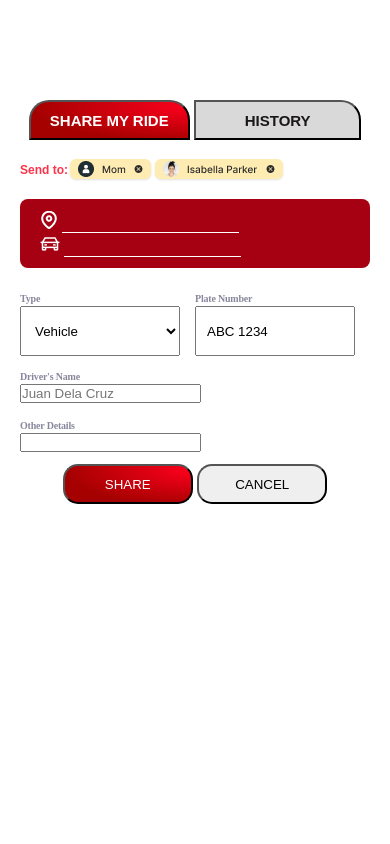
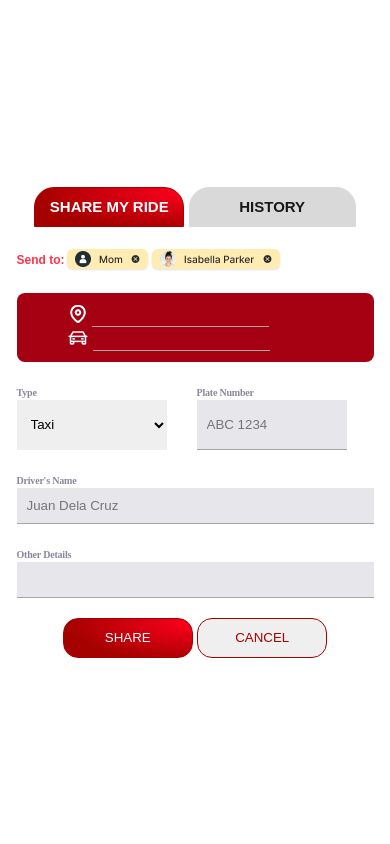
Before and after one commit to infante0000/SOSpicious, a PHP site: page /templates/commute2.html in a window 390 px wide. Run offline with PHP 8.4, Linux system fonts and the light colour scheme.

Commit message:
Pacheck if okii na yung 2nd page ng commute
1. Di ko pa magawa na sliding yung share my ride and history.
2. Yung type ng vehicle di ko machange color yung background.
3. Responsive naman sa mga mobile.

Thankss

```diff
--- a/sospicious/www/css/commute.css
+++ b/sospicious/www/css/commute.css
@@ -7,6 +7,9 @@
 
 body {
     display: flex;
+    align-items: center;
+    justify-content: center;
+    min-height: 100vh;
 }
 
 .commute_container{
@@ -42,11 +45,12 @@ body {
    font-weight: 700;
 }
 
+/* start of commute page 2 */
+
 .commute2_container{
     display: grid;
-    grid-template-rows: .5fr .5fr .5fr .5fr .5fr .5fr .5fr ;
-    margin: 100px 20px;
-    row-gap: 10px;
+    row-gap: 20px;
+    margin: 30px;
 }
 
 .commute2_two_buttons{
@@ -59,12 +63,13 @@ body {
     text-shadow: 0px 1.5px 2px 0px rgba(0, 0, 0, 0.25);
     font-size: 15px;
     font-weight: 600;
-    width: 161px;
+    width: 150px;
     height: 40px;
     flex-shrink: 0;
     border-radius: 20px 20px 0px 0px;
     background: radial-gradient(98.80% 98.80% at 100.00% 12.50%, #FC001C 0%, #A50101 100%);
     text-transform: uppercase;
+    border: 1px solid #A50101;
 }
 
 .commute2_history{
@@ -75,10 +80,10 @@ body {
     width: 167px;
     height: 40px;
     flex-shrink: 0;
-    border-radius: 0px 20px 0px 0px;
+    border-radius: 20px 20px 0px 0px;
     background: #D9D9D9;
     text-transform: uppercase;
-
+    border: 1px solid #D9D9D9;
 }
 
 .commute2_send{
@@ -95,6 +100,7 @@ body {
     display: block;
     padding: 12px 72px 11px 20px;
     align-items: center;
+    text-align: center;
     border-radius: 8px;
     background: #A50113;
 }
@@ -106,21 +112,32 @@ body {
         border-bottom: 1px solid white;
 }
 
-.form{
+/* .form{
     margin-top: 10px;
-}
+} */
 
 .form .commute2_column .commute2_same{
     position: relative;
     height: 50px;
-    width: 160px;
+    width: 150px;
     outline: none;
     padding: 10px;
 }
 
-.form .commute2_column{
+.commute2_same{
+    border: none;
+    padding: 10px;
+}
+
+
+.commute2_column{
     display: flex;
-    column-gap: 15px;
+    column-gap: 30px;
+}
+
+.commute2_driver{
+    display: block;
+    position: relative;
 }
 
 .commute2_share{
@@ -131,6 +148,7 @@ body {
     background: radial-gradient(98.80% 98.80% at 100.00% 12.50%, #FC001C 0%, #A50101 100%);
     color: white;
     text-transform: uppercase;
+    border: 1px solid #A50101;
 }
 
 .commute2_label{
@@ -151,4 +169,36 @@ body {
     flex-shrink: 0;
     border-radius: 15px;
     text-transform: uppercase;
+    color: #A50101;
+    border: 1px solid #A50101;
 }
+
+
+input[type="text"], textarea{
+
+    background-color: rgba(136, 135, 156, 0.2);
+    border-bottom: 1px solid rgba(166, 166, 166, 1);
+
+  }
+
+textarea:focus, input:focus {
+    color: black;
+}
+
+input, select, textarea{
+    color: #000;
+}
+
+.commute2_dropdown{
+    background: transparent !important;
+ color: #ffffff;
+}
+
+.commute2_loc input{
+    color: white;
+    background-color: transparent;
+}
+
+.jd{
+    padding: 50px;
+}
--- a/sospicious/www/templates/commute2.html
+++ b/sospicious/www/templates/commute2.html
@@ -31,31 +31,37 @@
             <div class="commute2_column">
                 <div class="commute2_col">
                     <label class="commute2_label" for="commute2_vehicle">Type</label>
+                    <div class="commute2_dropdown">
                     <select name="commute2_vehicle" class="commute2_same">
-                        <option value="Country" hidden>Vehicle</option>
                         <option value="Taxi">Taxi</option>
                         <option value="Bus">Bus</option>
                         <option value="Tricycle">Tricycle</option>
                         <option value="Motorcycle">Motorcycle</option>
                     </select>
+                    </div>
                 </div>
-                <div class="commute2_col">
-                    <label class="commute2_label"  for="commute2_plate_number">Plate Number</label>
-                    <input class="commute2_same" type="text" value="ABC 1234">
-                </div>
+                    <div class="commute2_col">
+                        <label class="commute2_label"  for="commute2_plate_number">Plate Number</label>
+                        <div class="commute2_pt">
+                        <input class="commute2_same" type="text" placeholder="ABC 1234">
+                    </div>
+                    </div>
             </div>
         </form>
 
         <div class="commute2_driver">
             <label class="commute2_label"  for="commute2_driver_name">Driver's Name</label>
-            <br>
-            <input class="commute2_same" type="text" placeholder="Juan Dela Cruz">
+            <div>
+                <input class="commute2_same" id="jd" type="text" placeholder="Juan Dela Cruz" size="40">
+            </div>
         </div>
 
         <div class="commute2_other_details">
             <label class="commute2_label"  for="commute2_details">Other Details</label>
-            <br>
-            <input id="commute2_details" class="commute2_same" type="text">
+
+            <div>
+                <input id="commute2_details" class="commute2_same" type="text" size="40">
+            </div>
         </div>
 
         <div class="commute2_two_buttons">
```
